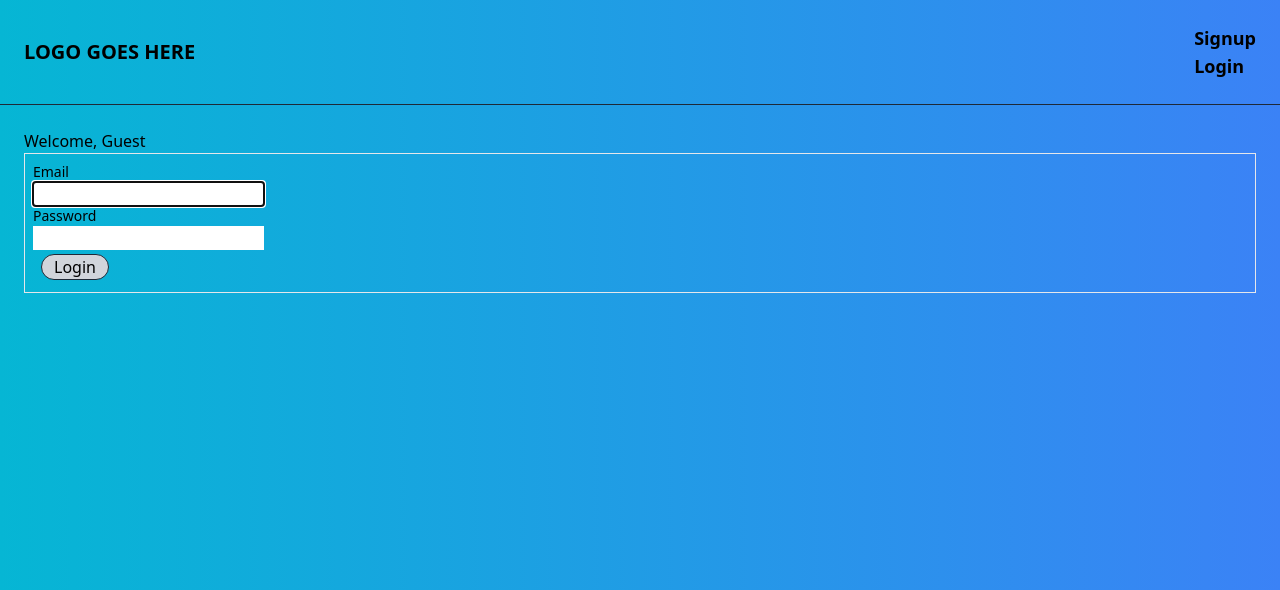
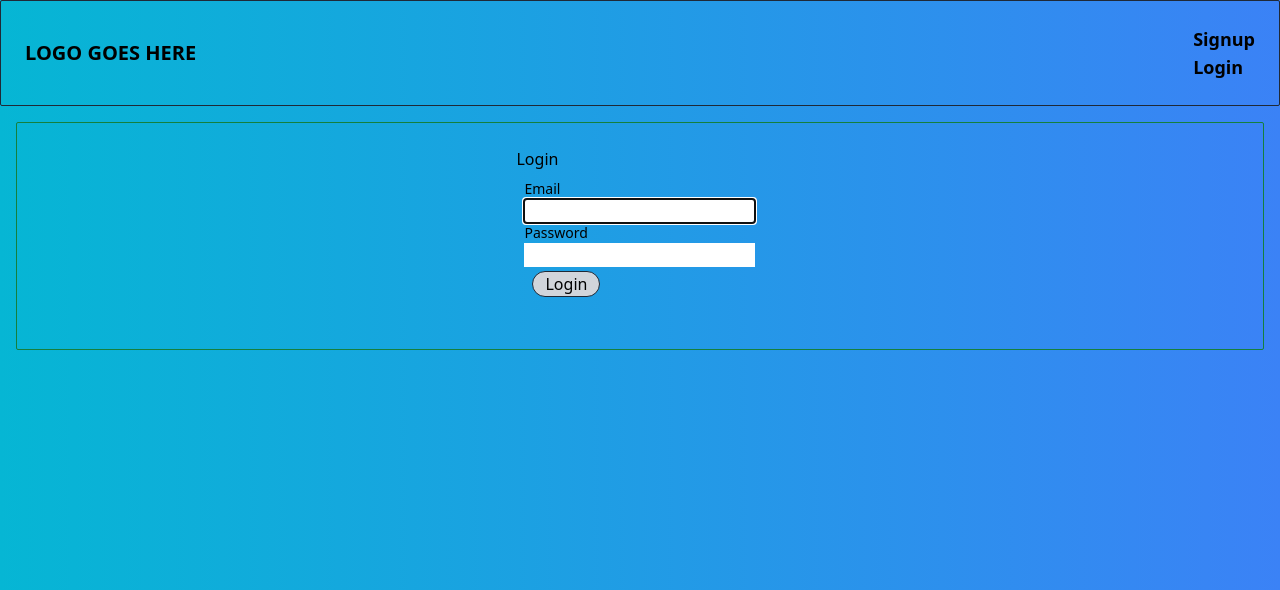
Before and after one commit to PatrikWithJustAK/DjangoGallery, a Django app: page /login/ in a window 1280 px wide. Shown: the top 590 px of the page. Run offline with Django 4.2, Linux system fonts and the light colour scheme; some libraries are stand-ins or nearby versions.

Commit message:
tidy styling

```diff
--- a/templates/base.html
+++ b/templates/base.html
@@ -16,7 +16,7 @@ We will import TailwindCSS as a CDN on this template so that styling can be unif
         <script src="https://cdn.tailwindcss.com"></script>
     </head>
     <body class= "bg-gradient-to-r from-cyan-500 to-blue-500">
-        <nav class = "py-6 px-6 flex justify-between items-center border-b border-gray-800">
+        <nav class = "py-6 px-6 flex justify-between items-center border rounded-sm border-gray-800">
             <a href="{% url "index" %}" class='text-xl font-semibold'>LOGO GOES HERE</a>
                 <div class="space-x-4">
                     <ul>
@@ -28,7 +28,7 @@ We will import TailwindCSS as a CDN on this template so that styling can be unif
                     </ul>
                 </div>
         </nav>
-        <div class="px-6 py-6 flex-auto">
+        <div class="px-6 py-6 m-4 flex-shrink rounded-sm justify-center border border-green-700">
         {%block content%}
         {%endblock%}
     </div>
--- a/templates/index.html
+++ b/templates/index.html
@@ -1,6 +1,6 @@
 {% extends "base.html" %}
 {% block content %}
-<div class='grid grid-cols-6 gap-4 justify-items-center border w-screen h-screen'>
+<div class='grid grid-cols-6 gap-4 justify-items-center w-screen h-screen'>
     <div class= 'col-start-2 col-span-4 border border-blue-500'>
     <p>
         Lorem ipsum Lorem ipsum Lorem ipsum Lorem ipsum Lorem ipsum Lorem ipsum Lorem ipsum Lorem ipsum Lorem ipsum Lorem ipsum Lorem ipsum Lorem ipsum Lorem ipsum Lorem ipsum Lorem ipsum Lorem ipsum Lorem ipsum Lorem ipsum Lorem ipsum Lorem ipsum Lorem ipsum Lorem ipsum
--- a/templates/login.html
+++ b/templates/login.html
@@ -3,8 +3,10 @@
 {% if user.is_authenticated %}
 <h1>Welcome, {{user.name}}</h1>
 {% else %}
-<h3>Welcome, Guest</h1>
-<form method="post" class="border border-bold py-2 px-2">
+    <div class="grid grid-cols-3">
+    <div class="grid col-start-2 span-1 justify-center justify-items-center">
+        <h1>Login <Below/h1>
+<form method="post" class="py-2 px-2">
     {% csrf_token %}
     {% for field in form %}
     <p class="text-sm">{{ field.label}} </p>
@@ -12,5 +14,7 @@
     {% endfor %}
     <button type="submit" class="border border-gray-800 mx-2 my-1 bg-gray-300 rounded-full px-3">Login</button>
 </form>
+</div>
+</div>
 {% endif %}
 {% endblock  %}
```
Also changed, not shown: templates/signup.html (+7 -2 lines).
